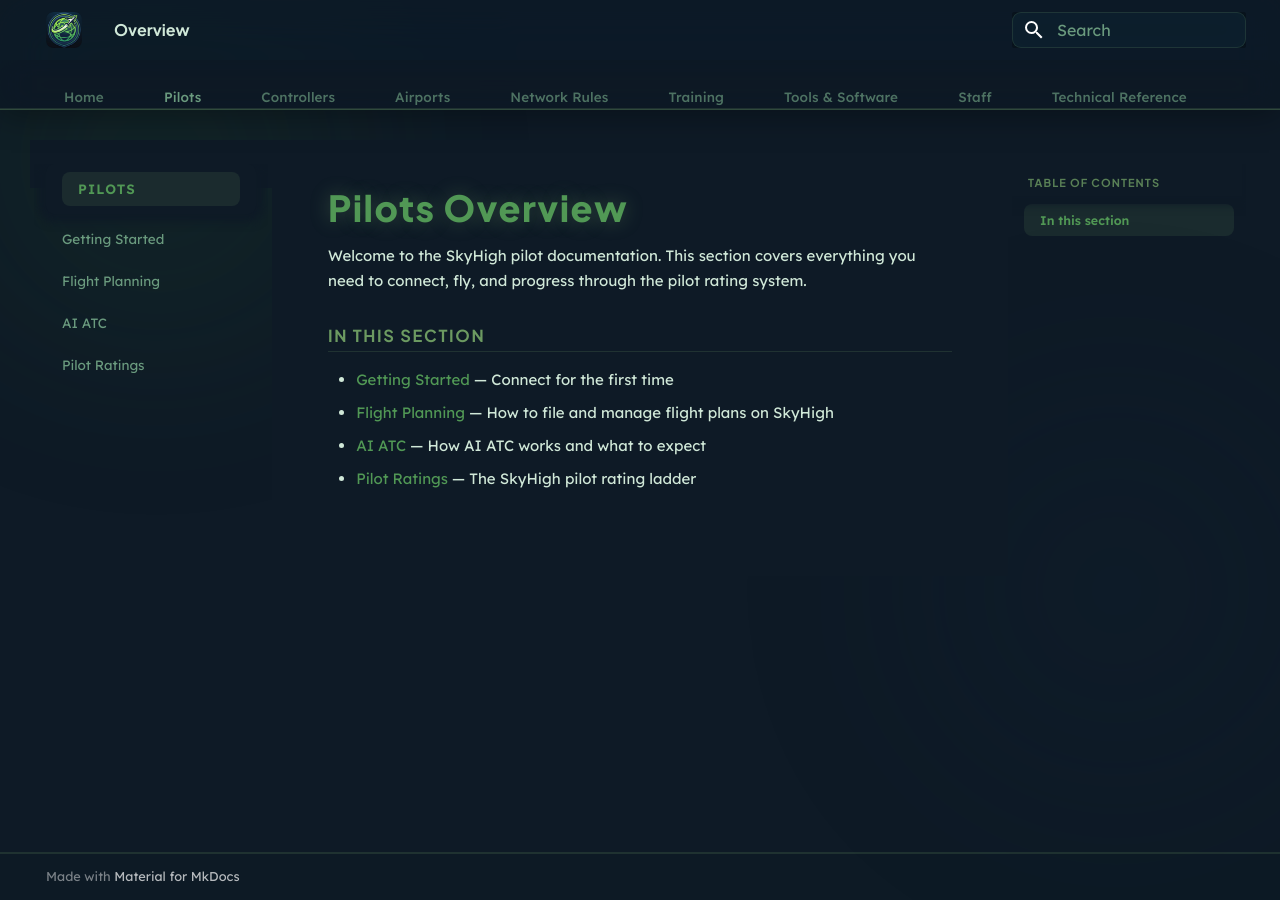
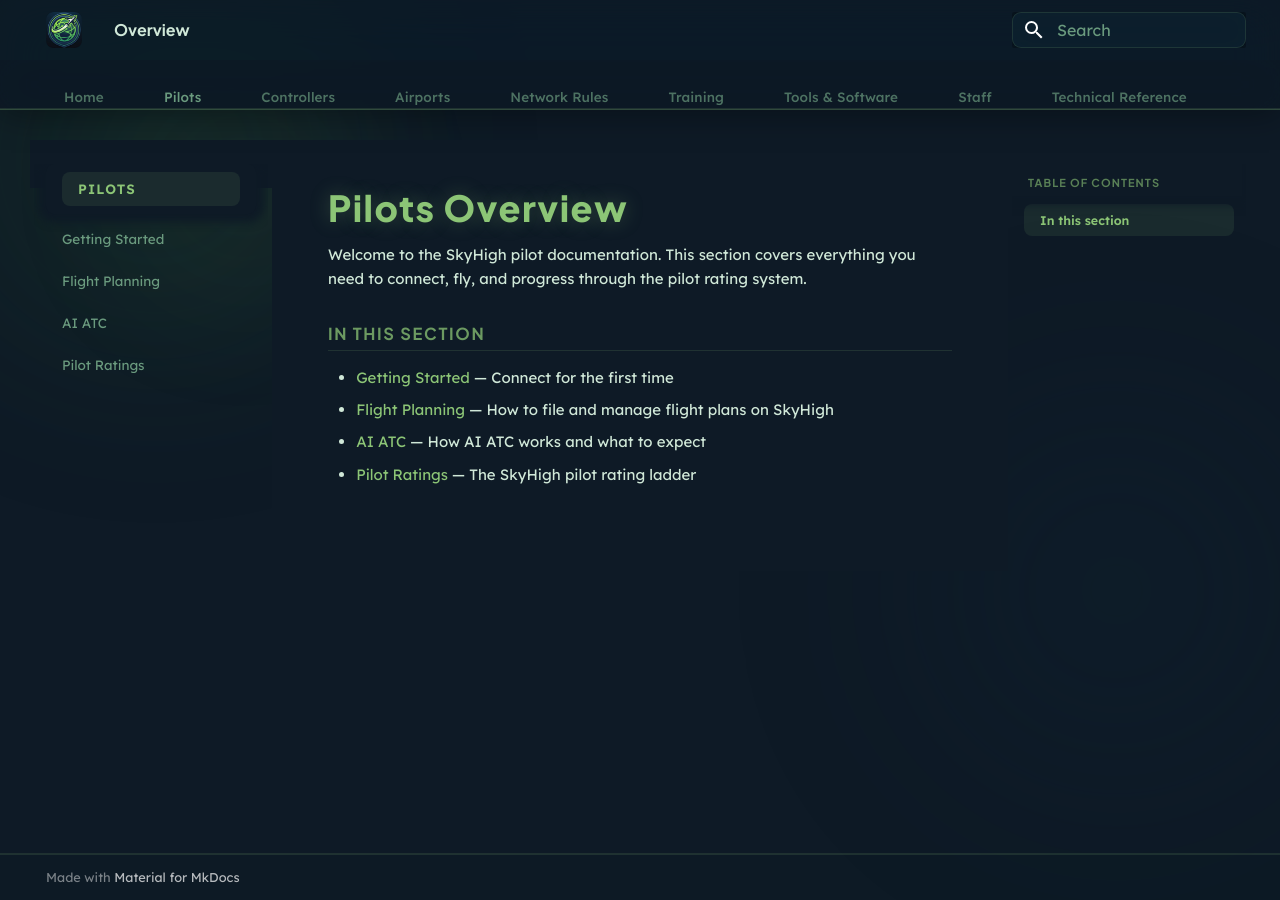
Before and after one commit to thismightnotwork/SkyHigh-wiki, an MkDocs documentation site: the page built from docs/pilots/index.md, in a window 1280 px wide. Built offline with MkDocs 1.6.1 and Material for MkDocs 9.7.7, drawn with Linux system fonts in a browser that asks for light colours.

Commit message:
fix: sync colour tokens, orbs & typography with main site

```diff
--- a/docs/assets/extra.css
+++ b/docs/assets/extra.css
@@ -1,16 +1,16 @@
 /* ═══════════════════════════════════════════════════════════════════
-   SkyHigh Wiki — Full visual theme matching temp.skyhighnetwork.co.uk
+   SkyHigh Wiki — Full visual theme matching skyhighnetwork.co.uk
    Fonts: Plus Jakarta Sans (headings) + Lexend (body) via Google Fonts
    Colour tokens lifted 1:1 from main site index.html
    ═══════════════════════════════════════════════════════════════════ */
 
 @import url('https://fonts.googleapis.com/css2?family=Plus+Jakarta+Sans:wght@400;500;600;700;800&family=Lexend:wght@300;400;500;600;700&display=swap');
 
-/* ── Root design tokens ──────────────────────────────────────────── */
+/* ── Root design tokens (1:1 with main site :root) ───────────────── */
 :root {
   --c1:         #0f2535;
   --c2:         #25562d;
-  --c3:         #519855;   /* brand green */
+  --c3:         #8cc576;   /* brand green — matches main site */
   --c4:         #0e1a26;   /* page background */
   --c5:         #193247;
   --glass:      rgba(15, 37, 53, 0.55);
@@ -49,7 +49,7 @@ body,
 .md-typeset {
   font-family: var(--sh-body);
   font-size: 15px;
-  line-height: 1.7;
+  line-height: 1.65;
   color: var(--sh-text);
   background: var(--c4);
 }
@@ -67,19 +67,7 @@ body,
   line-height: 1.1;
 }
 
-.md-typeset h1 { font-size: 2.2em; }
-.md-typeset h2 { font-size: 1.6em; }
-.md-typeset h3 { font-size: 1.25em; }
-
-/* green gradient on h1 like the site hero */
-.md-typeset h1 span {
-  background: linear-gradient(135deg, #8cc576, #5bbf50, #c8e8b0);
-  -webkit-background-clip: text;
-  -webkit-text-fill-color: transparent;
-  background-clip: text;
-}
-
-/* ── Animated background orbs ───────────────────────────────────── */
+/* ── Background orbs (3 orbs matching main site) ─────────────────── */
 body::before,
 body::after {
   content: '';
@@ -88,7 +76,7 @@ body::after {
   pointer-events: none;
   z-index: 0;
   filter: blur(80px);
-  opacity: 0.22;
+  opacity: 0.28;
 }
 body::before {
   width: 700px;
@@ -106,12 +94,29 @@ body::after {
   right: -150px;
   animation: sh-float2 18s ease-in-out infinite alternate;
 }
+/* Third orb via a pseudo on .md-container */
+.md-container::before {
+  content: '';
+  position: fixed;
+  border-radius: 50%;
+  pointer-events: none;
+  z-index: 0;
+  filter: blur(80px);
+  opacity: 0.28;
+  width: 400px;
+  height: 300px;
+  background: radial-gradient(circle, rgba(140, 197, 118, 0.3), transparent 70%);
+  top: 40px;
+  left: 40px;
+  animation: sh-float3 26s ease-in-out infinite alternate;
+}
 @keyframes sh-float1 { to { transform: translate(60px, 80px); } }
 @keyframes sh-float2 { to { transform: translate(-80px, -60px); } }
+@keyframes sh-float3 { to { transform: translate(40px, -40px); } }
 
 /* ── Header / nav bar ───────────────────────────────────────────── */
 .md-header {
-  background: rgba(14, 26, 38, 0.75);
+  background: rgba(14, 26, 38, 0.70);
   backdrop-filter: blur(24px) saturate(160%);
   -webkit-backdrop-filter: blur(24px) saturate(160%);
   border-bottom: 1px solid var(--border-hi);
@@ -234,6 +239,43 @@ body::after {
   max-width: 860px;
 }
 
+/* ── Headings ────────────────────────────────────────────────────── */
+.md-typeset h1 {
+  font-size: 2.4em;
+  font-weight: 800;
+  color: var(--c3);
+  text-shadow: 0 0 20px rgba(140,197,118,0.3);
+  letter-spacing: 0.04em;
+  margin-bottom: 0.15em;
+}
+
+/* green gradient span on h1 (hero style) */
+.md-typeset h1 span {
+  background: linear-gradient(135deg, #8cc576, #5bbf50, #c8e8b0);
+  -webkit-background-clip: text;
+  -webkit-text-fill-color: transparent;
+  background-clip: text;
+}
+
+.md-typeset h2 {
+  font-size: 1.1em;
+  font-weight: 700;
+  letter-spacing: 0.1em;
+  text-transform: uppercase;
+  color: rgba(140,197,118,0.75);
+  border-bottom: 1px solid var(--border);
+  padding-bottom: 0.4em;
+  margin-top: 2em;
+}
+
+.md-typeset h3 {
+  font-size: 1.0em;
+  font-weight: 700;
+  color: #eaf4ec;
+  letter-spacing: 0.02em;
+  margin-top: 1.6em;
+}
+
 /* ── Tables ──────────────────────────────────────────────────────── */
 .md-typeset table:not([class]) {
   border: 1px solid var(--border);
@@ -297,11 +339,10 @@ body::after {
   font-size: 0.82em;
   line-height: 1.65;
 }
-/* Code copy button */
 .md-code__button { color: var(--sh-muted); }
 .md-code__button:hover { color: var(--c3); }
 
-/* Syntax highlight tokens to match green theme */
+/* Syntax highlight tokens */
 .highlight .k, .highlight .kd, .highlight .kn { color: #8cc576; }
 .highlight .s, .highlight .s2, .highlight .s1 { color: #c8e8b0; }
 .highlight .c, .highlight .c1, .highlight .cm { color: var(--sh-muted); font-style: italic; }
@@ -334,12 +375,11 @@ body::after {
 .md-typeset .admonition-title::before,
 .md-typeset summary::before { color: var(--c3) !important; }
 
-/* type-specific accent colours */
-.md-typeset .admonition.note   { border-left-color: var(--c3); }
+.md-typeset .admonition.note    { border-left-color: var(--c3); }
 .md-typeset .admonition.warning { border-left-color: #f5a623; }
 .md-typeset .admonition.danger  { border-left-color: #ff6b6b; }
-.md-typeset .admonition.tip    { border-left-color: #5bbf50; }
-.md-typeset .admonition.info   { border-left-color: #5badde; }
+.md-typeset .admonition.tip     { border-left-color: #5bbf50; }
+.md-typeset .admonition.info    { border-left-color: #5badde; }
 
 /* ── Horizontal rule ──────────────────────────────────────────────── */
 .md-typeset hr {
@@ -405,7 +445,7 @@ body::after {
 
 /* ── Footer ───────────────────────────────────────────────────────── */
 .md-footer {
-  background: rgba(14,26,38,0.9);
+  background: rgba(14,26,38,0.8);
   border-top: 1px solid var(--border);
   backdrop-filter: blur(20px);
   font-family: var(--sh-body);
@@ -497,12 +537,12 @@ body::after {
               0 12px 40px rgba(0,0,0,0.4);
 }
 
-/* ── Status pills (for airport/atc status labels) ─────────────────── */
+/* ── Status pills ─────────────────────────────────────────────────── */
 .sh-pill {
   display: inline-block;
   font-size: 10.5px;
   font-weight: 700;
-  padding: 2px 10px;
+  padding: 2px 9px;
   border-radius: 999px;
   background: rgba(140,197,118,0.12);
   border: 1px solid rgba(140,197,118,0.22);
@@ -521,35 +561,10 @@ body::after {
   border-color: rgba(245,166,35,0.35);
   color: #f5a623;
 }
-
-/* ── Airport ICAO heading style ──────────────────────────────────── */
-.md-typeset h1 {
-  font-size: 2.4em;
-  font-weight: 800;
-  color: var(--c3);
-  text-shadow: 0 0 20px rgba(140,197,118,0.3);
-  letter-spacing: 0.04em;
-  margin-bottom: 0.15em;
-}
-
-/* Section divider label (like "ATC FREQUENCIES") */
-.md-typeset h2 {
-  font-size: 1.1em;
-  font-weight: 700;
-  letter-spacing: 0.1em;
-  text-transform: uppercase;
-  color: rgba(140,197,118,0.75);
-  border-bottom: 1px solid var(--border);
-  padding-bottom: 0.4em;
-  margin-top: 2em;
-}
-
-.md-typeset h3 {
-  font-size: 1.0em;
-  font-weight: 700;
-  color: #eaf4ec;
-  letter-spacing: 0.02em;
-  margin-top: 1.6em;
+.sh-pill.muted {
+  background: rgba(106,154,126,0.1);
+  border-color: rgba(106,154,126,0.2);
+  color: var(--sh-muted);
 }
 
 /* ── Keyboard key ────────────────────────────────────────────────── */
@@ -564,7 +579,7 @@ body::after {
   box-shadow: 0 2px 0 var(--border-hi);
 }
 
-/* ── Badges on content nav (section index cards) ─────────────────── */
+/* ── Grid cards (section index) ───────────────────────────────────── */
 .md-typeset .grid.cards > :is(ul,ol) > li,
 .md-typeset .grid > .card {
   background: rgba(15,37,53,0.55);
```
